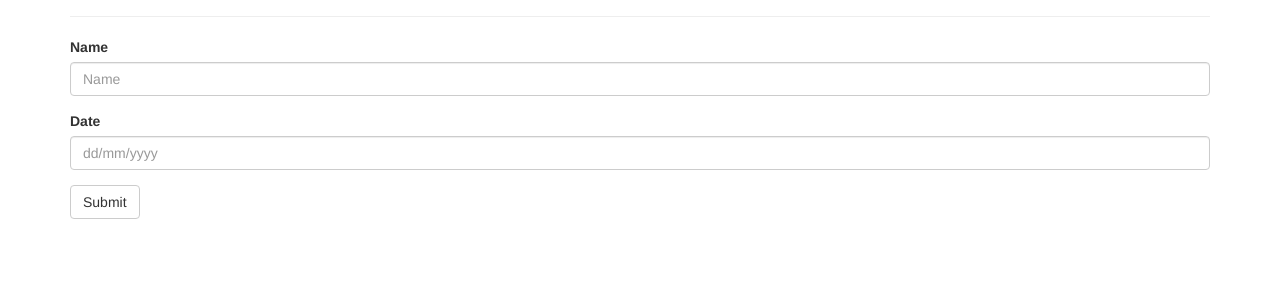
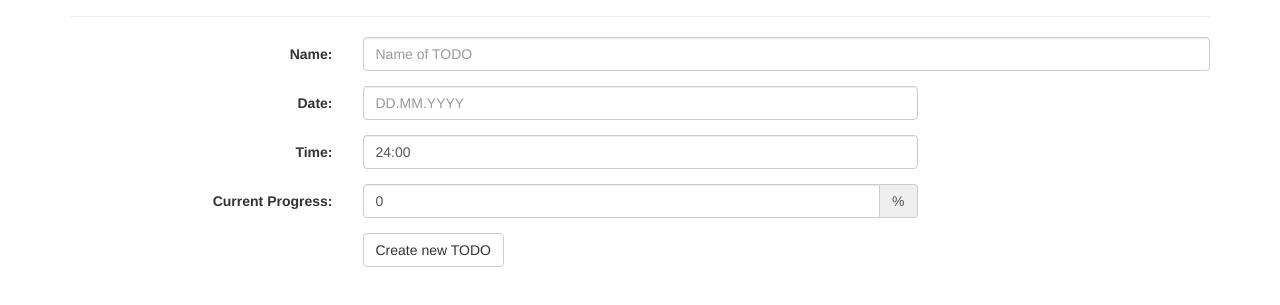
Before and after one commit to SozialeNetzwerke2016/Hausaufgabe1, a plain HTML site: page newTodoTest.html in a window 1280 px wide. Shown: the part 83-388 px from the top of the page. Drawn offline with Linux system fonts and the light colour scheme.

Commit message:
create new TODO fertig verlinkungen fehelen noch

```diff
--- a/newTodoTest.html
+++ b/newTodoTest.html
@@ -5,7 +5,7 @@
     <meta http-equiv="X-UA-Compatible" content="IE=edge">
     <meta name="viewport" content="width=device-width, initial-scale=1">
     <!-- The above 3 meta tags *must* come first in the head; any other head content must come *after* these tags -->
-    <title>Bootstrap 101 Template</title>
+    <title>create new TODO</title>
 
     <!-- Bootstrap -->
     <link rel="stylesheet" href="css/bootstrap.min.css">
@@ -20,24 +20,53 @@
 
   </head>
   <body>
-    <!-- standard container. Bootstrap schlaegt vor ihn zu nutzen -->
+
     <div class="container">
 
       <div class="page-header">
-        <h1>New TODO <small></small></h1>
+        <h1>New TODO</h1>
       </div>
-        <form>
-          <div class="form-group">
-            <label for="exampleInputEmail1">Name</label>
-            <input type="email" class="form-control" id="exampleInputEmail1" placeholder="Name">
-          </div>
-          <div class="form-group">
-            <label for="exampleInputPassword1">Date</label>
-            <input type="password" class="form-control" id="exampleInputPassword1" placeholder="dd/mm/yyyy">
-          </div>
+      <form class="form-horizontal" role="form">
 
-          <button type="submit" class="btn btn-default">Submit</button>
-        </form>
+	<div class="form-group">
+	  <label class="control-label col-xs-3" for="nameOfTODO">Name:</label>
+	  <div class="col-xs-9">
+	    <input type="text" class="form-control" id="nameOfTODO" placeholder="Name of TODO">
+	  </div>
+	</div>
+
+	<div class="form-group">
+	  <label class="control-label col-xs-3" for="dateOfTODO">Date:</label>
+	  <div class="col-xs-6">
+	    <input type="text" class="form-control" id="dateOfTODO" placeholder="DD.MM.YYYY">
+	  </div>
+	</div>
+
+	<div class="form-group">
+	  <label class="control-label col-xs-3" for="timeOfTODO">Time:</label>
+	  <div class="col-xs-6">
+	    <input type="text" class="form-control" id="timeOfTODO" placeholder="00:00" value="24:00">
+	  </div>
+	</div>
+
+	<div class="form-group">
+	  <label class="control-label col-xs-3" for="currentProgressOfTODO">Current Progress:</label>
+	  <div class="col-xs-6">
+	    <div class="input-group">
+	      <input type="number" class="form-control" id="currentProgressOfTODO" min="0" max="100" placeholder="0" value="0">
+	      <span class="input-group-addon">%</span>
+	    </div>
+	  </div>
+	</div>
+
+	<div class="form-group">
+	  <div class="col-xs-offset-3 col-xs-9">
+            <button type="submit" class="btn btn-default">Create new TODO</button>
+	  </div>
+    	</div>
+
+      </form>
+
     </div>
 
   </body>
```
